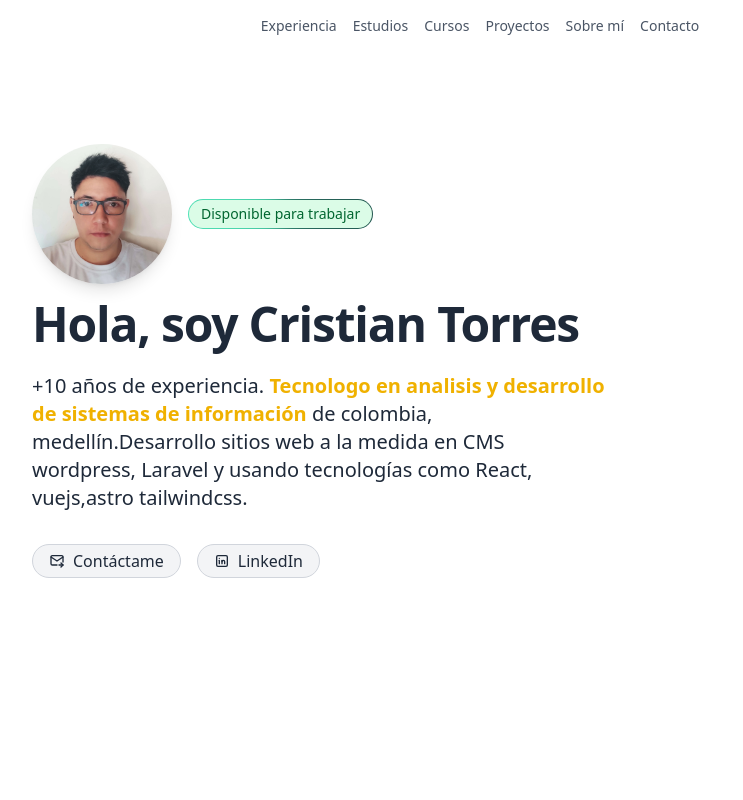
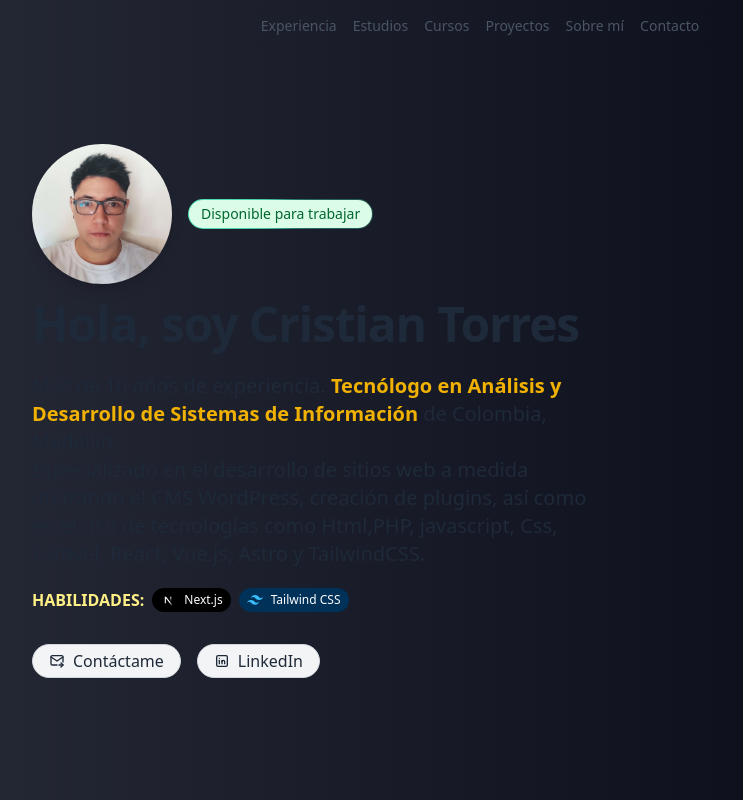
Before and after one commit to cristiantorr/portafolio, an Astro site: page / in a window 1280 px wide. Shown: the top 800 px of the page, without its empty margins (160-903 px from the left). Built offline with nearby package versions, Linux system fonts and the light colour scheme; Astro itself is replaced by a stand-in of ours.

Commit message:
Se cambia el color de fondo

```diff
--- a/src/components/Hero.astro
+++ b/src/components/Hero.astro
@@ -40,11 +40,87 @@
     <p
       class="mt-6 text-xl text-gray-800 dark:[&>strong]:text-yellow-200 [&>strong]:text-yellow-500 [&>strong]:font-semibold dark:text-gray-300"
     >
-      +10 años de experiencia. <strong
-        >Tecnologo en analisis y desarrollo de sistemas de información</strong
-      > de colombia, medellín.Desarrollo sitios web a la medida en CMS wordpress,
-      Laravel y usando tecnologías como React, vuejs,astro tailwindcss.
+      Más de 10 años de experiencia. <strong
+        >Tecnólogo en Análisis y Desarrollo de Sistemas de Información</strong
+      > de Colombia, Medellín.<br />
+      Especializado en el desarrollo de sitios web a medida utilizando el CMS WordPress,
+      creación de plugins, así como en el uso de tecnologías como Html,PHP, javascript,
+      Css, Laravel, React, Vue.js, Astro y TailwindCSS.
     </p>
+    <ul class="flex flex-row mb-2 gap-x-2 mt-5">
+      <strong class="text-yellow-200">HABILIDADES:</strong>
+      <li>
+        <span
+          class="flex gap-x-2 rounded-full text-xs bg-black text-white py-1 px-2"
+        >
+          <svg
+            class="size-4"
+            xmlns="http://www.w3.org/2000/svg"
+            width="256"
+            height="256"
+            preserveAspectRatio="xMidYMid"
+            viewBox="0 0 256 256"
+          >
+            <defs>
+              <linearGradient
+                id="c"
+                x1="55.633%"
+                x2="83.228%"
+                y1="56.385%"
+                y2="96.08%"
+              >
+                <stop offset="0%" stop-color="#FFF"></stop>
+                <stop offset="100%" stop-color="#FFF" stop-opacity="0"></stop>
+              </linearGradient>
+              <linearGradient id="d" x1="50%" x2="49.953%" y1="0%" y2="73.438%">
+                <stop offset="0%" stop-color="#FFF"></stop>
+                <stop offset="100%" stop-color="#FFF" stop-opacity="0"></stop>
+              </linearGradient>
+              <circle id="a" cx="128" cy="128" r="128"></circle>
+            </defs>
+            <mask id="b" fill="#fff">
+              <use xlink:href="#a"></use>
+            </mask>
+            <g mask="url(#b)">
+              <circle cx="128" cy="128" r="128"></circle>
+              <path
+                fill="url(#c)"
+                d="M212.634 224.028 98.335 76.8H76.8v102.357h17.228V98.68L199.11 234.446a128.433 128.433 0 0 0 13.524-10.418Z"
+              ></path>
+              <path fill="url(#d)" d="M163.556 76.8h17.067v102.4h-17.067z"
+              ></path>
+            </g>
+          </svg>
+          Next.js
+        </span>
+      </li>
+      <li>
+        <span
+          class="flex gap-x-2 rounded-full text-xs bg-[#003159] text-white py-1 px-2"
+        >
+          <svg
+            class="size-4"
+            xmlns="http://www.w3.org/2000/svg"
+            fill="none"
+            viewBox="0 0 54 33"
+          >
+            <g clip-path="url(#a)">
+              <path
+                fill="#38bdf8"
+                fill-rule="evenodd"
+                d="M27 0c-7.2 0-11.7 3.6-13.5 10.8 2.7-3.6 5.85-4.95 9.45-4.05 2.054.513 3.522 2.004 5.147 3.653C30.744 13.09 33.808 16.2 40.5 16.2c7.2 0 11.7-3.6 13.5-10.8-2.7 3.6-5.85 4.95-9.45 4.05-2.054-.513-3.522-2.004-5.147-3.653C36.756 3.11 33.692 0 27 0zM13.5 16.2C6.3 16.2 1.8 19.8 0 27c2.7-3.6 5.85-4.95 9.45-4.05 2.054.514 3.522 2.004 5.147 3.653C17.244 29.29 20.308 32.4 27 32.4c7.2 0 11.7-3.6 13.5-10.8-2.7 3.6-5.85 4.95-9.45 4.05-2.054-.513-3.522-2.004-5.147-3.653C23.256 19.31 20.192 16.2 13.5 16.2z"
+                clip-rule="evenodd"></path>
+            </g>
+            <defs>
+              <clipPath id="a">
+                <path fill="#fff" d="M0 0h54v32.4H0z"></path>
+              </clipPath>
+            </defs>
+          </svg>
+          Tailwind CSS
+        </span>
+      </li>
+    </ul>
     <nav class="flex flex-wrap gap-4 mt-8">
       <a
         href="mailto:ps4cristiantorr@gmail.com"
--- a/src/layouts/Layout.astro
+++ b/src/layouts/Layout.astro
@@ -1,7 +1,7 @@
 ---
-import '../styles/global.css';
-import Footer from "../components/Footer.astro"
-import Header from "../components/Header.astro"
+import "../styles/global.css";
+import Footer from "../components/Footer.astro";
+import Header from "../components/Header.astro";
 ---
 
 <!doctype html>
@@ -37,12 +37,7 @@ import Header from "../components/Header.astro"
     display: grid;
     grid-template-rows: 1fr auto; /* El contenido ocupa todo el espacio disponible y el footer tiene un tamaño automático */
     height: 100%;
- /*  background: linear-gradient(
-          135deg,
-          rgb(24 34 63) 0%,
-          rgb(3, 7, 18, 1) 100%
-        ); */
-
+    background: linear-gradient(90deg, rgb(40 43 56) 0%, rgb(3, 7, 18) 100%);
   }
 
   @media (prefers-reduced-motion: reduce) {
@@ -84,6 +79,4 @@ import Header from "../components/Header.astro"
           rgb(3, 7, 18, 1) 100%
         );
 	} */
-
-
 </style>
--- a/src/pages/index.astro
+++ b/src/pages/index.astro
@@ -18,8 +18,8 @@ import Courses from "../components/Courses.astro";
   description="Contrata a Cristian torres para desarrollar sitios web a la medida, con wordpress, react o las mejores herramientas de desarrollo web."
 >
   <main class="px-4">
+    <Hero />
     <div class="space-y-24">
-      <Hero />
       <Experience />
       <Studies />
       <Courses />
```
Also changed, not shown: src/components/Experience.astro (+4 -5 lines). Lines whose indentation alone changed are shown as unchanged.
